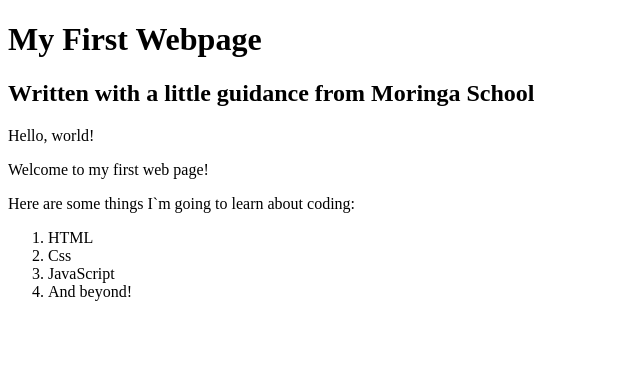
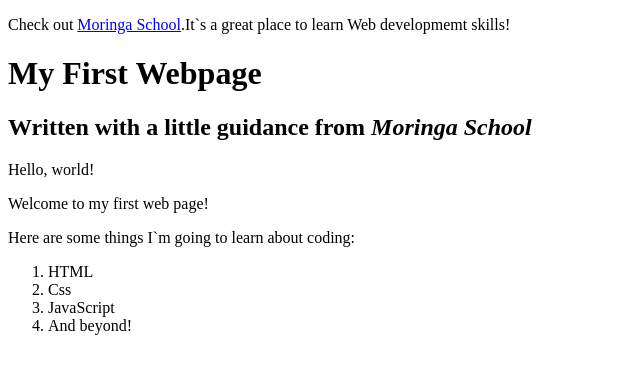
Before and after one commit to Tedkelvin/my-first-webpage, a plain HTML site: page my-first-webpage.html in a window 1280 px wide. Shown: the whole page, without its empty margins (0-640 px from the left). Drawn offline with Linux system fonts and the light colour scheme.

Commit message:
add links line elements

```diff
--- a/my-first-webpage.html
+++ b/my-first-webpage.html
@@ -4,11 +4,12 @@
       <title>My first webpage!</title>
    </head>
    <body>
+     <p>Check out <a href="http://moringaschool.com/">Moringa School</a>.It`s a great place to learn Web developmemt skills!</p>
      <h1>My First Webpage</h1>
-     <h2>Written with a little guidance from Moringa School</h2>
+     <h2>Written with a little guidance from <em>Moringa School</em></h2>
 
      <p>Hello, world!</p>
-     <p>Welcome to my first web page!</p>
+     <p>Welcome to my <stong>first web page!</p>
 
      <p>Here are some things I`m going to learn about coding:</p>
      <ol>
```
